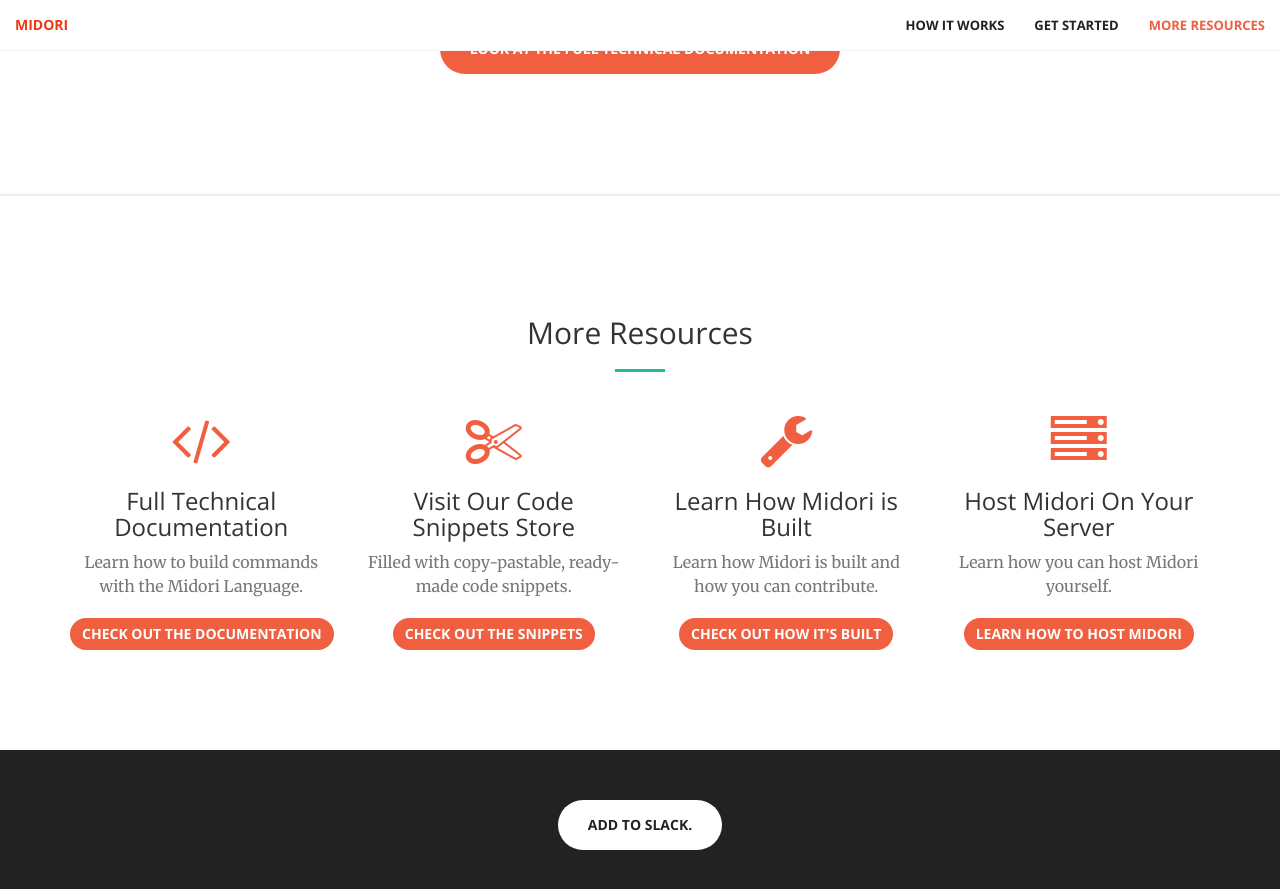
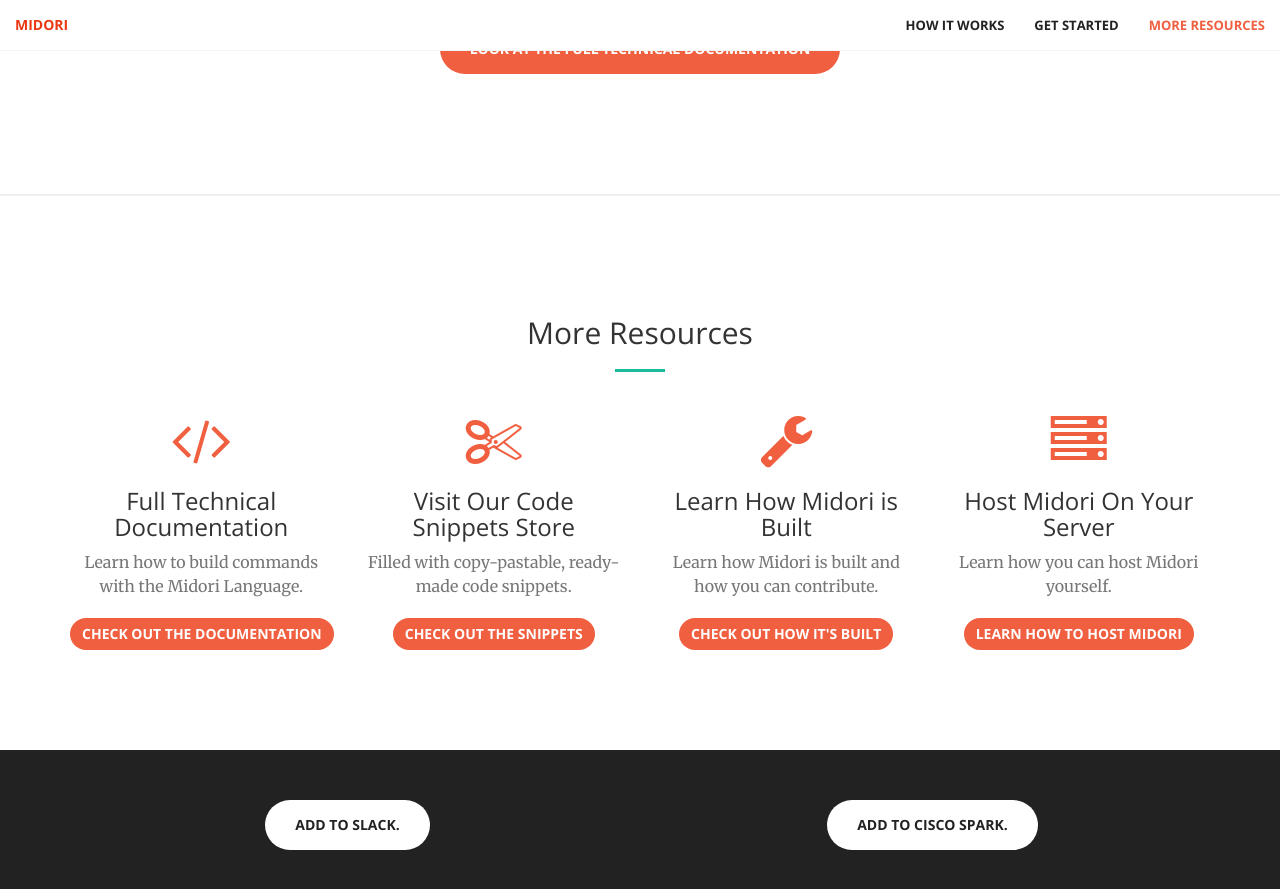
Before and after one commit to midoricorp/midoricorp.github.io, a Jekyll site: the page index.html, which Jekyll copies as it is, in a window 1280 px wide and 900 px high, scrolled down 3497 px. Shown: the top 889 px of the window. Built offline with Jekyll 4.4.1, drawn with Linux system fonts in a browser that asks for light colours; nearby versions of some CDN libraries.

Commit message:
Update index.html

```diff
--- a/index.html
+++ b/index.html
@@ -250,8 +250,17 @@
     </section>
     <aside class="bg-dark">
         <div class="container text-center">
-            <div class="call-to-action">
-                <a href="#" class="btn btn-default btn-xl wow page-scroll">Add to Slack.</a>
+            <div class="row">
+                <div class="col-lg-6">
+                    <div class="call-to-action">
+                        <a href="#" class="btn btn-default btn-xl wow page-scroll">Add to Slack.</a>
+                    </div>
+                </div>
+                <div class="col-lg-6">
+                    <div class="call-to-action">
+                        <a href="#" class="btn btn-default btn-xl wow page-scroll">Add to Cisco Spark.</a>
+                    </div>
+                </div>
             </div>
         </div>
     </aside>
```
